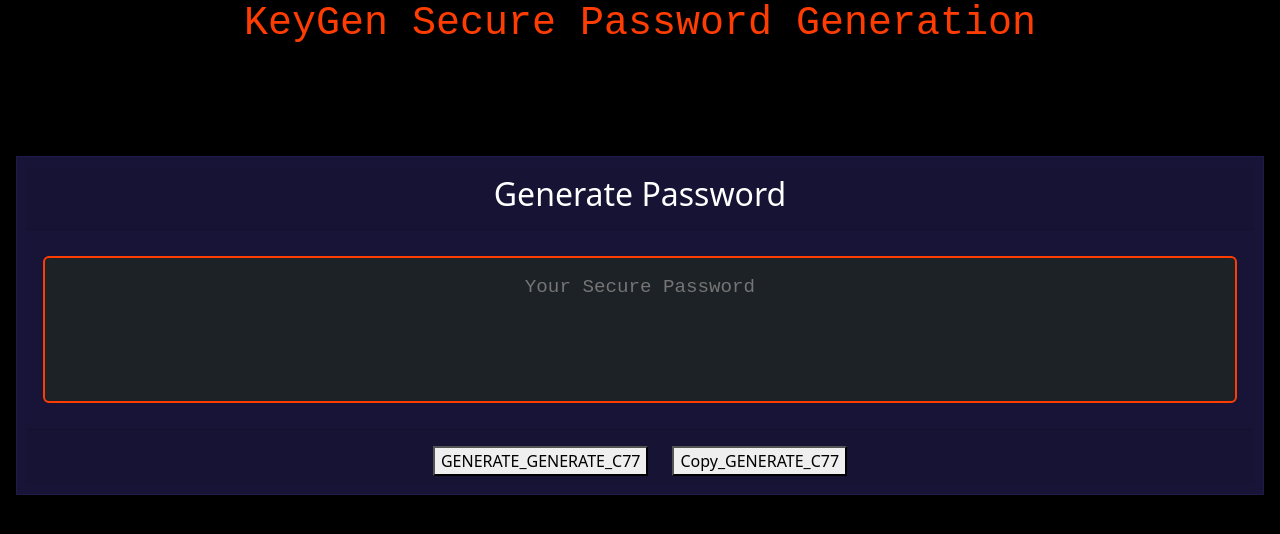
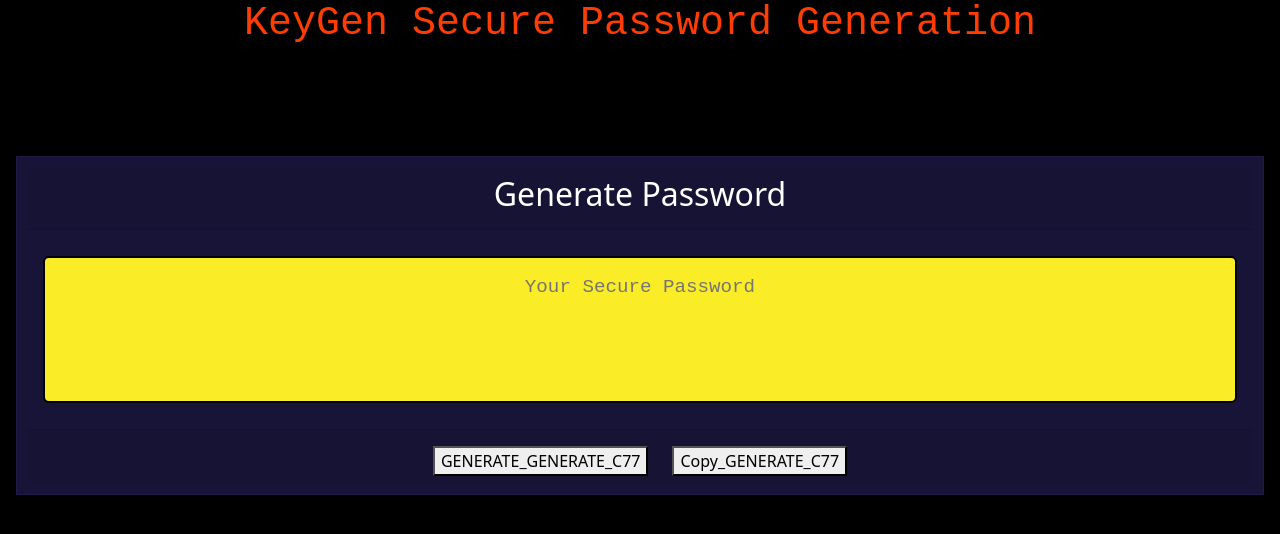
Before and after one commit to puentebravo/KeyGen-2.0, a React (Create React App) app: page / in a window 1280 px wide. Shown: the top 534 px of the page. Built offline with nearby package versions, Linux system fonts and the light colour scheme.

Commit message:
Changed background color of output field to fit theme

```diff
--- a/src/components/passwordoutput/passwordoutput.css
+++ b/src/components/passwordoutput/passwordoutput.css
@@ -14,12 +14,12 @@
     text-align: center;
     margin-top: 10px;
     margin-bottom: 10px;
-    border: 2px solid rgb(255, 61, 2);
+    border: 2px solid black;
     border-radius: 6px;
     resize: none;
     overflow: hidden;
-    background-color: hsl(207, 14%, 13%);
-    color: rgb(255, 61, 2);
+    background-color: #faed27;
+    color: black
   }
 
   @media (max-width: 690px) {
```
